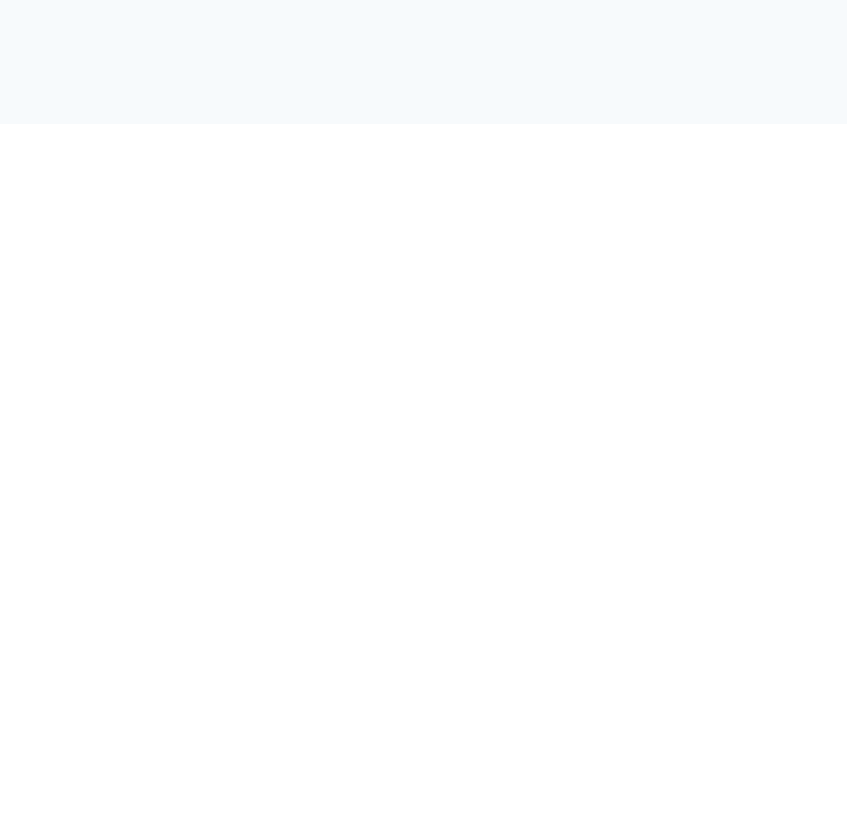
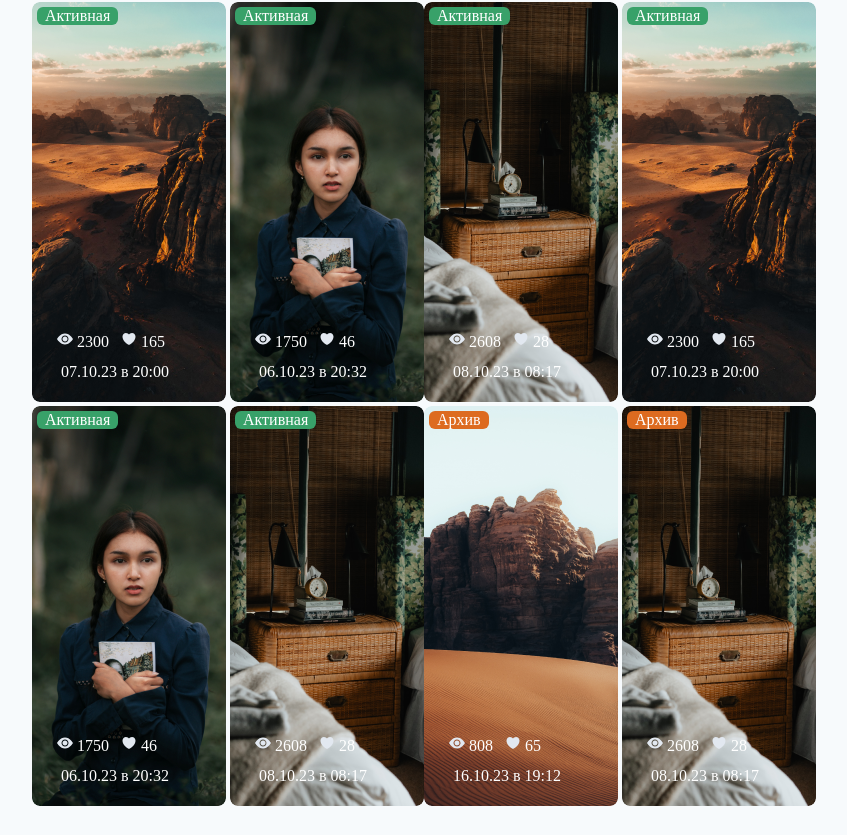
Before and after one commit to ava-mirtl/tlgrm, a React app in the folder frontend/: page / in a window 1280 px wide. Shown: the part 676-1511 px from the top of the page, without its empty margins (208-1055 px from the left). Before the commit the page ends 800 px from the top, so only its background shows below. Built offline with nearby package versions, Linux system fonts and the light colour scheme.

Commit message:
lazy load stories

```diff
--- a/frontend/src/components/Button.jsx
+++ b/frontend/src/components/Button.jsx
@@ -2,7 +2,7 @@ import styles from './components.module.scss';
 
 function Button({title, onclick}){
   return(
-  <button className={styles.btn}>
+  <button className={styles.btn} onClick={onclick?()=>onclick():()=>console.log("rfrfr")}>
   {title}
   </button>)
   }
--- /dev/null
+++ b/frontend/src/components/Story.jsx
@@ -0,0 +1,37 @@
+import { useRef, useState, useEffect } from 'react';
+import view from '../assets/icons/BsFillEyeFill.svg';
+import like from '../assets/icons/IoHeartSharp.svg';
+import styles from './components.module.scss';
+
+function Story({path, views, likes, date, status}){
+  const [imgPath, setImgPath]=useState('../assets/images/story2.png');
+
+  useEffect(() => {
+    setImgPath(path);
+
+  }, []);
+  const story = useRef(null);
+  const label = useRef(null);
+
+
+  if (story.current !== null) {
+    story.current.style.backgroundImage = `url("${imgPath}")`;
+  }
+  if (label.current !== null) {
+    label.current.style.backgroundColor = status === 'active' ? '#38A169' : '#DD6B20';
+  }
+return(
+<div className={styles.story} ref={story}>
+  <div className={styles.label_box} ref={label}>
+    {status === "active" ? 'Активная':'Архив'}
+  </div>
+  <div className={styles.stat_box}>
+  <div className={styles.views}>
+    <img src={view} alt="глаз" /> <span className={styles.span}>{views}</span>
+    <img src={like} alt="сердце" /> <span>{likes}</span>
+    </div>
+    <div>{date}</div>
+  </div>
+</div>)
+}
+export default Story
--- a/frontend/src/components/components.module.scss
+++ b/frontend/src/components/components.module.scss
@@ -60,3 +60,29 @@ align-items: end;
   border-bottom: 1px solid $gray-200;
 }
 }
+
+.story{
+  height:400px ;
+  width: 194px;
+  border-radius: 8px;
+  display: flex;
+  flex-direction: column;
+  justify-content:space-between;
+  color: $white;
+  padding: 5px;
+  margin-bottom: 4px;
+}
+.label_box{
+  border-radius: 6px;
+  width: fit-content;
+  padding: 0 8px;
+}
+.stat_box{
+  padding: 16px;
+  .views{
+    margin-bottom: 12px;
+    .span{
+      margin-right: 12px;
+    }
+  }
+}
--- a/frontend/src/index.js
+++ b/frontend/src/index.js
@@ -11,7 +11,6 @@ import st1 from './assets/images/story1.png';
 import st2 from './assets/images/story2.png';
 import st3 from './assets/images/story3.png';
 import st4 from './assets/images/story4.png';
-
 
 
 let data={
@@ -29,23 +28,169 @@ let data={
       path: st1,
       views: 2300,
       likes: 165,
+      date: '07.10.23 в 20:00'
     },{
       status: 'active',
       path: st2,
       views: 1750,
       likes: 46,
+      date: '06.10.23 в 20:32'
     },
     {
       status: 'active',
       path: st3,
       views: 2608,
       likes: 28,
+      date: '08.10.23 в 08:17'
+    },
+    {
+      status: 'active',
+      path: st1,
+      views: 2300,
+      likes: 165,
+      date: '07.10.23 в 20:00'
+    },{
+      status: 'active',
+      path: st2,
+      views: 1750,
+      likes: 46,
+      date: '06.10.23 в 20:32'
+    },
+    {
+      status: 'active',
+      path: st3,
+      views: 2608,
+      likes: 28,
+      date: '08.10.23 в 08:17'
     },
     {
       status: 'archive',
       path: st4,
       views: 808,
       likes: 65,
+      date: '16.10.23 в 19:12'
+    },
+    {
+      status: 'archive',
+      path: st3,
+      views: 2608,
+      likes: 28,
+      date: '08.10.23 в 08:17'
+    },
+    {
+      status: 'active',
+      path: st1,
+      views: 2300,
+      likes: 165,
+      date: '07.10.23 в 20:00'
+    },{
+      status: 'active',
+      path: st2,
+      views: 1750,
+      likes: 46,
+      date: '06.10.23 в 20:32'
+    },
+    {
+      status: 'active',
+      path: st3,
+      views: 2608,
+      likes: 28,
+      date: '08.10.23 в 08:17'
+    },
+    {
+      status: 'active',
+      path: st1,
+      views: 2300,
+      likes: 165,
+      date: '07.10.23 в 20:00'
+    },{
+      status: 'active',
+      path: st2,
+      views: 1750,
+      likes: 46,
+      date: '06.10.23 в 20:32'
+    },
+    {
+      status: 'active',
+      path: st3,
+      views: 2608,
+      likes: 28,
+      date: '08.10.23 в 08:17'
+    },
+    {
+      status: 'archive',
+      path: st4,
+      views: 808,
+      likes: 65,
+      date: '16.10.23 в 19:12'
+    },
+    {
+      status: 'archive',
+      path: st3,
+      views: 2608,
+      likes: 28,
+      date: '08.10.23 в 08:17'
+    },
+    {
+      status: 'active',
+      path: st1,
+      views: 2300,
+      likes: 165,
+      date: '07.10.23 в 20:00'
+    },{
+      status: 'active',
+      path: st2,
+      views: 1750,
+      likes: 46,
+      date: '06.10.23 в 20:32'
+    },
+    {
+      status: 'active',
+      path: st3,
+      views: 2608,
+      likes: 28,
+      date: '08.10.23 в 08:17'
+    },
+    {
+      status: 'active',
+      path: st1,
+      views: 2300,
+      likes: 165,
+      date: '07.10.23 в 20:00'
+    },{
+      status: 'active',
+      path: st2,
+      views: 1750,
+      likes: 46,
+      date: '06.10.23 в 20:32'
+    },
+    {
+      status: 'active',
+      path: st3,
+      views: 2608,
+      likes: 28,
+      date: '08.10.23 в 08:17'
+    },
+    {
+      status: 'archive',
+      path: st4,
+      views: 808,
+      likes: 65,
+      date: '16.10.23 в 19:12'
+    },
+    {
+      status: 'archive',
+      path: st3,
+      views: 2608,
+      likes: 28,
+      date: '08.10.23 в 08:17'
+    },
+    {
+      status: 'archive',
+      path: st4,
+      views: 808,
+      likes: 65,
+      date: '16.10.23 в 19:12'
     }
   ],
   auditory: [
@@ -76,6 +221,7 @@ const root = ReactDOM.createRoot(document.getElementById('root'));
 root.render(
   <React.StrictMode>
     <App />
-    <Profile data = {data} />
+      <Profile data = {data} />
+
   </React.StrictMode>
 );
--- a/frontend/src/pages/Profile/Profile.jsx
+++ b/frontend/src/pages/Profile/Profile.jsx
@@ -1,15 +1,22 @@
-import { useState } from 'react';
+import  { useState,  lazy, Suspense } from 'react';
 import Card from '../../components/Card';
+//import Story from '../../components/Story';
 import Button from '../../components/Button';
 import ticktak from '../../assets/icons/BsClock.svg';
 import calendar from '../../assets/icons/BsCalendar2Check.svg';
 import question from '../../assets/icons/CkQuestion.svg';
 import styles from './profile.module.scss';
+//const Story = lazy(() => import('../../components/Story'));
 
 function Profile({data}){
-let handleClick=()=>{
-    console.log("куку");
-  };
+  const [showAll, setShowAll] = useState(false);
+
+let toggleShowAll=()=>{
+  setShowAll(!showAll);
+};
+
+const LazyStoryComponents = data.stories.map((el, i) =>
+lazy(() => import('../../components/Story')));
 
   return (
     <div className={styles.wrapper}>
@@ -31,15 +38,35 @@ let handleClick=()=>{
         </div>
         </div>
         <div className={styles.time}>
-          <Card title='Лучшее время для публикации' bold={data.time} icon={ticktak} btn='Подробнее' onclick = {handleClick()}/>
-          <Card title='Лучший день для публикации' bold={data.day} icon={calendar} btn='Подробнее' onclick = {handleClick()}/>
+          <Card title='Лучшее время для публикации' bold={data.time} icon={ticktak} btn='Подробнее' onclick = {false}/>
+          <Card title='Лучший день для публикации' bold={data.day} icon={calendar} btn='Подробнее' onclick = {false}/>
         </div>
 
-      <div className={styles.subtitle}>Аудитория</div>
+        <div className={styles.subtitle}>Аудитория</div>
         <div className={styles.auditory}>
-          <Card title='Ваши контакты' bold={data.follow} btn='Список контактов' onclick = {handleClick()}/>
-          <Card title='Вы в контактах' bold={data.followers} btn='Список контактов' onclick = {handleClick()}/>
+          <Card title='Ваши контакты' bold={data.follow} btn='Список контактов'/>
+          <Card title='Вы в контактах' bold={data.followers} btn='Список контактов'/>
           <Card title='Распределение' icon={question} simple={data.followers - data.premium_followers} premium={data.premium_followers} />
+        </div>
+        <div className={styles.subtitle_box}>
+        <div className={styles.subtitle}>Последние stories</div>
+        <div className={styles.btn_container}>
+          <Button title={'Смотреть все '+ data.stories.length} onclick={toggleShowAll}/>
+          </div>
+        </div>
+        <div className={styles.stories_box}>
+        {showAll ? (
+        <Suspense fallback={<div>Loading...</div>}>
+          {LazyStoryComponents.map((LazyStoryComponent, i) => (
+            <LazyStoryComponent key={i} path={data.stories[i].path} views={data.stories[i].views} likes={data.stories[i].likes} date={data.stories[i].date} status={data.stories[i].status}/>
+          ))}
+        </Suspense>
+      ) : (LazyStoryComponents.slice(0, 8).map(
+        (LazyStoryComponent, i) => (
+          <Suspense key={i} fallback={<div>Loading...</div>}>
+            <LazyStoryComponent path={data.stories[i].path} views={data.stories[i].views} likes={data.stories[i].likes} date={data.stories[i].date} status={data.stories[i].status} />
+          </Suspense>)
+        ))}
         </div>
       </div>
     </div>
--- a/frontend/src/pages/Profile/profile.module.scss
+++ b/frontend/src/pages/Profile/profile.module.scss
@@ -1,5 +1,6 @@
 @import '../../styles/vars.scss';
 .wrapper{
+max-width: 100%;
   width: 100vw;
   min-height: 100vh;
   background-color: $gray-50;
@@ -14,7 +15,7 @@
   justify-content: end;
 }
 .btn_container{
-  width: 60px;
+  width: fit-content;
   height: 32px;
 }
 .container{
@@ -53,3 +54,15 @@
   margin-left: 8px;
 
 }}
+.subtitle_box{
+  display: flex;
+  justify-content: space-between;
+  align-items: center;
+}
+.stories_box{
+  display: flex;
+  flex-wrap: wrap;
+  div:nth-child(2n){
+    margin-left: 4px;
+  }
+}
```
Also changed, not shown: 1 other file (tests, documents, lock files or other folders).
